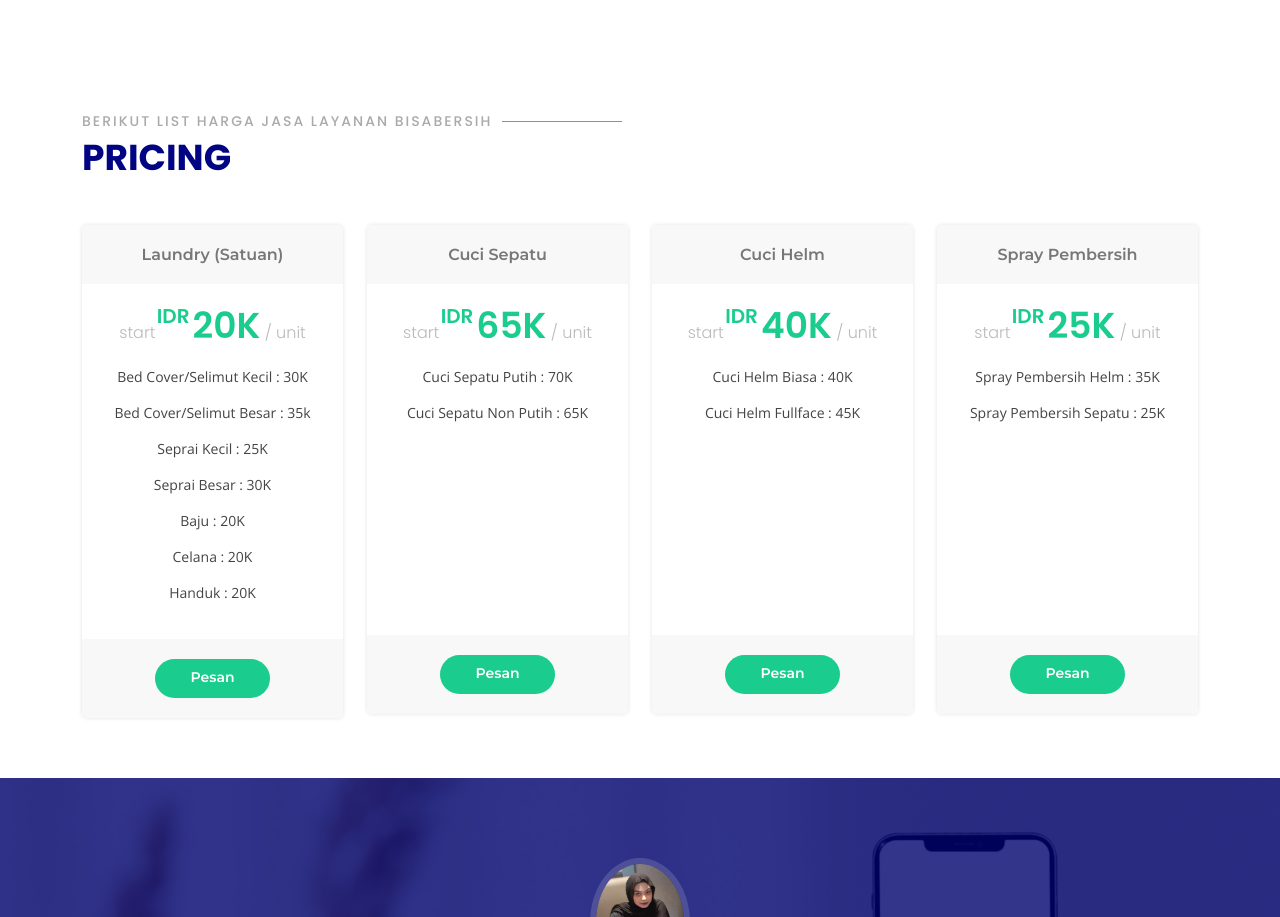
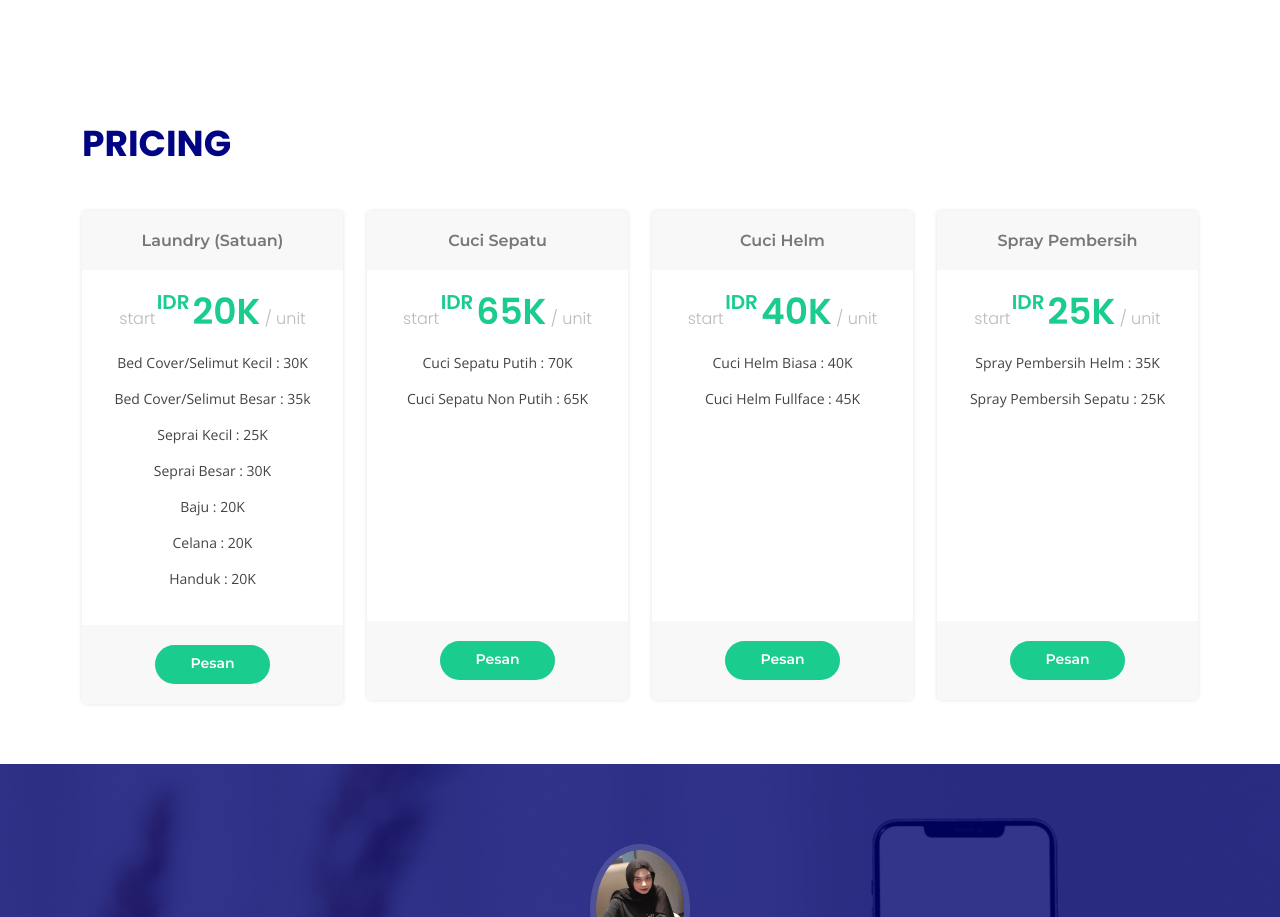
Before and after one commit to semuabisabersih/bisa-bersih, a plain HTML site: page index.html in a window 1280 px wide. Shown: the part 2854-3771 px from the top of the page. Drawn offline with nearby package versions, Linux system fonts and the light colour scheme.

Commit message:
delete section title pricing

```diff
--- a/index.html
+++ b/index.html
@@ -224,7 +224,6 @@ Dari sepatu kasual hingga sepatu olahraga, kami siap menghadirkan hasil terbaik
       <div class="container">
 
         <div class="section-title" data-aos="fade-up">
-          <h2>Berikut List Harga Jasa Layanan BisaBersih</h2>
           <p>Pricing</p>
         </div>
 
```
